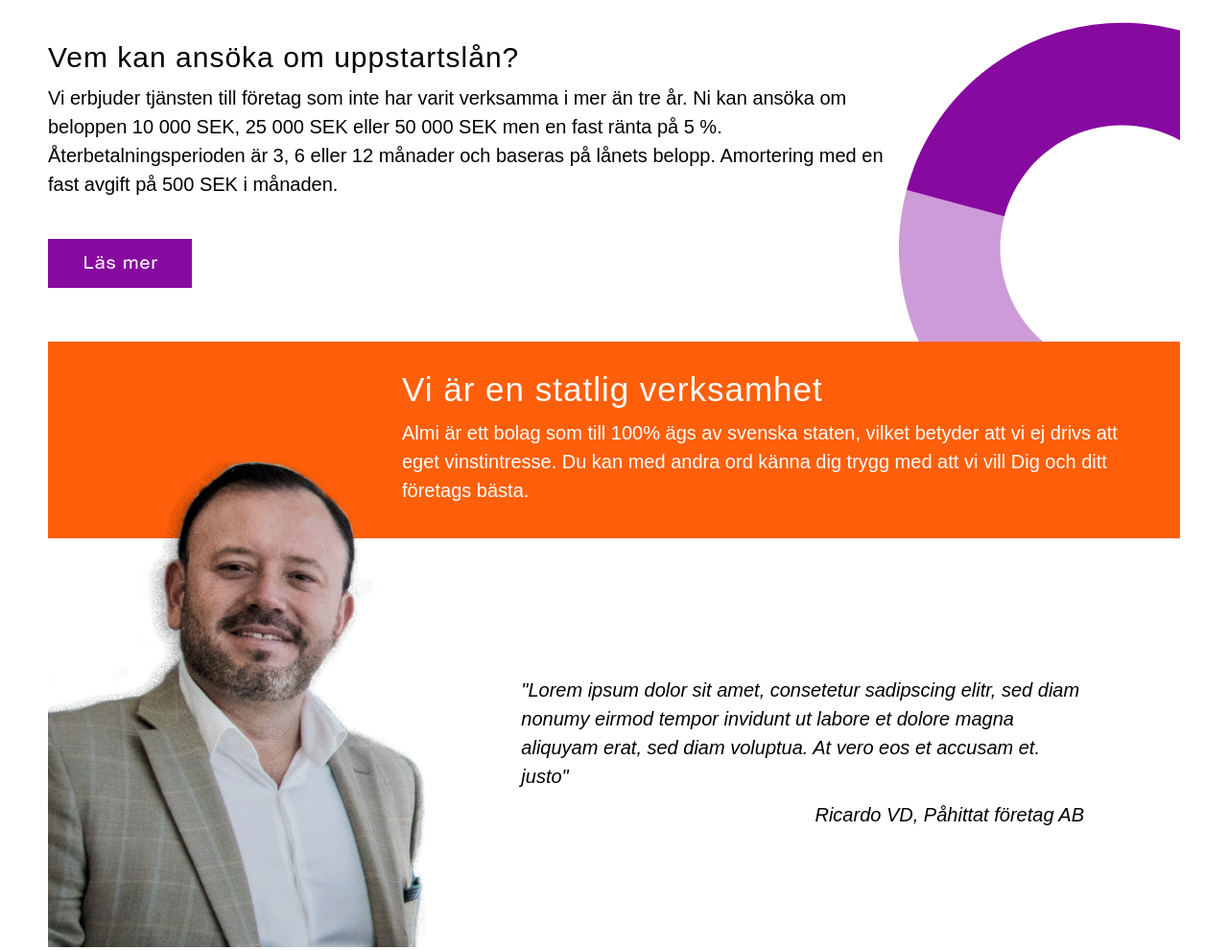
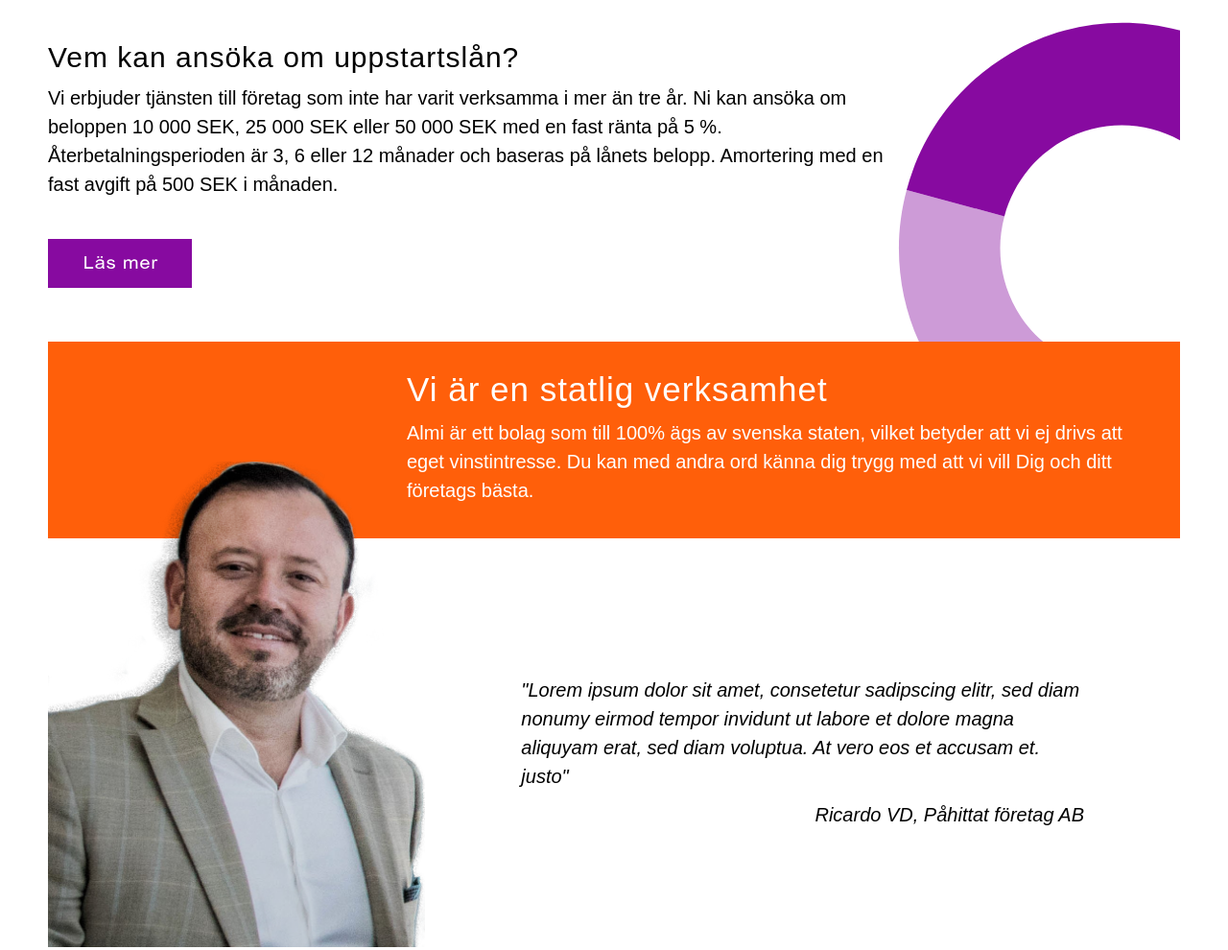
Before and after one commit to 07734sa/almi, a plain HTML site: page index.html in a window 1280 px wide. Shown: the part 1348-2338 px from the top of the page at 96% size. Drawn offline with Linux system fonts and the light colour scheme.

Commit message:
improvment

```diff
--- a/css/main.css
+++ b/css/main.css
@@ -396,8 +396,8 @@ main {
 .whyUs p {
     width: 100%;
     color: white;
-    padding-right: 15px;
-    padding-left: 15px;
+    padding-right: 20px;
+    padding-left: 20px;
 }
 
 .whyUs h2 {
@@ -458,7 +458,7 @@ main {
 #news2,
 #news3 {
     background-color: #f2f2f2;
-    margin-bottom: 15px;
+
 
 }
 
@@ -944,7 +944,7 @@ main {
             justify-content: flex-start;
             max-width: 1317px;
             margin: auto;
-            margin-left: calc(61.5px + 50px);
+            margin-left: 100px;
             height: 280px;
         }
 
--- a/index.html
+++ b/index.html
@@ -240,7 +240,7 @@
                         <p>Vi erbjuder tjänsten till företag som inte
                             har varit verksamma i mer än tre år. Ni kan
                             ansöka om beloppen 10 000 SEK, 25 000 SEK
-                            eller 50 000 SEK men en fast ränta på 5 %.
+                            eller 50 000 SEK med en fast ränta på 5 %.
                             Återbetalningsperioden är 3, 6 eller 12
                             månader och baseras på lånets belopp.
                             Amortering med en fast avgift på 500 SEK
```
